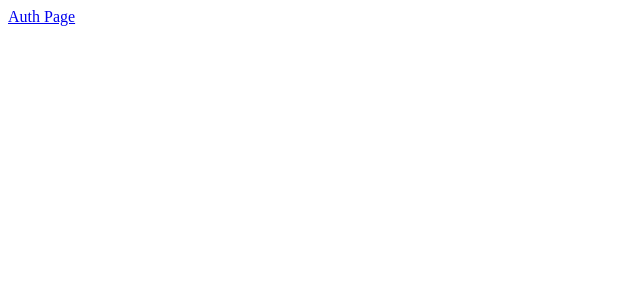
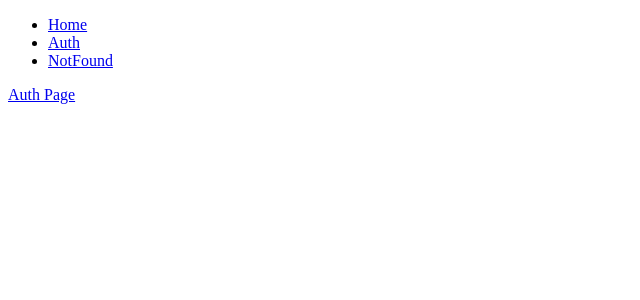
Before and after one commit to sourcemap-team/react-modular-architecture, a React app: page / in a window 1280 px wide. Shown: the top 300 px of the page, without its empty margins (0-640 px from the left). Built offline with nearby package versions, Linux system fonts and the light colour scheme.

Commit message:
add navigation

```diff
--- a/src/App.tsx
+++ b/src/App.tsx
@@ -9,10 +9,12 @@ import { BrowserRouter, Route, Routes } from 'react-router-dom'
 
 import AuthPage from './pages/auth/pages/Auth'
 import HomePage from './pages/auth/pages/Home'
+import TopMenu from './ui/TopMenu/TopMenu'
 
 const App = () => {
   return (
     <BrowserRouter>
+      <TopMenu />
       <Routes>
         <Route path="/" element={<HomePage />} />
         <Route path="/auth" element={<AuthPage />} />
--- /dev/null
+++ b/src/ui/TopMenu/TopMenu.tsx
@@ -0,0 +1,36 @@
+import * as React from 'react'
+import { NavLink } from 'react-router-dom'
+
+function TopMenu() {
+  // This styling will be applied to a <NavLink> when the
+  // route that it links to is currently selected.
+  let activeStyle = {
+    textDecoration: 'underline'
+  }
+
+  let activeClassName = 'underline'
+
+  return (
+    <nav>
+      <ul>
+        <li>
+          <NavLink to="/" style={({ isActive }) => (isActive ? activeStyle : undefined)}>
+            Home
+          </NavLink>
+        </li>
+        <li>
+          <NavLink to="auth" style={({ isActive }) => (isActive ? activeStyle : undefined)}>
+            Auth
+          </NavLink>
+        </li>
+        <li>
+          <NavLink to="notfound" className={({ isActive }) => (isActive ? activeClassName : undefined)}>
+            NotFound
+          </NavLink>
+        </li>
+      </ul>
+    </nav>
+  )
+}
+
+export default TopMenu
```
